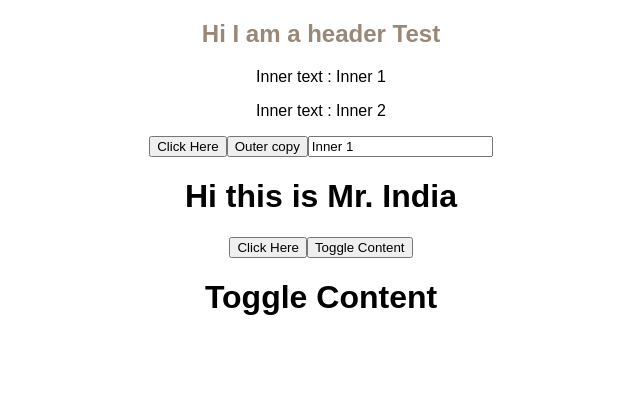
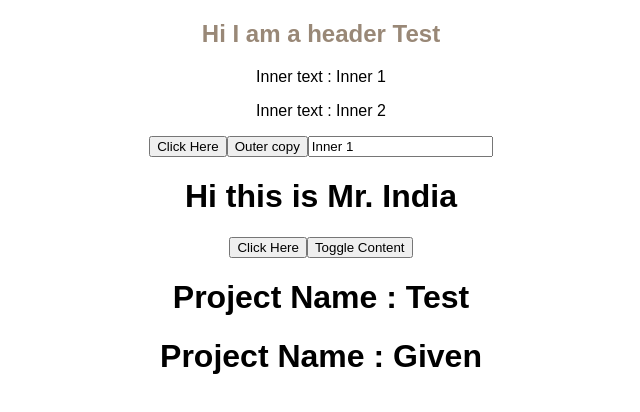
Before and after one commit to sunnyranadeveloper/reactjsStudy, a React (Create React App) app in the folder myapp/: page / in a window 1280 px wide. Both pictures are taken after a click on the button "Toggle Content". Shown: the top 412 px of the page, without its empty margins (319-959 px from the left). Built offline with nearby package versions, Linux system fonts and the light colour scheme.

Commit message:
working on js array

```diff
--- a/myapp/src/App.js
+++ b/myapp/src/App.js
@@ -27,7 +27,9 @@ class App extends Component {
     if(this.state.displayStatus) {
       toggleHtml = (
         <div>
-          <h1>Toggle Content</h1>
+          {this.state.project.map(pname => {
+            return (<h1>Project Name : {pname.name}</h1>);
+          })}
         </div>
       );
   }
```
